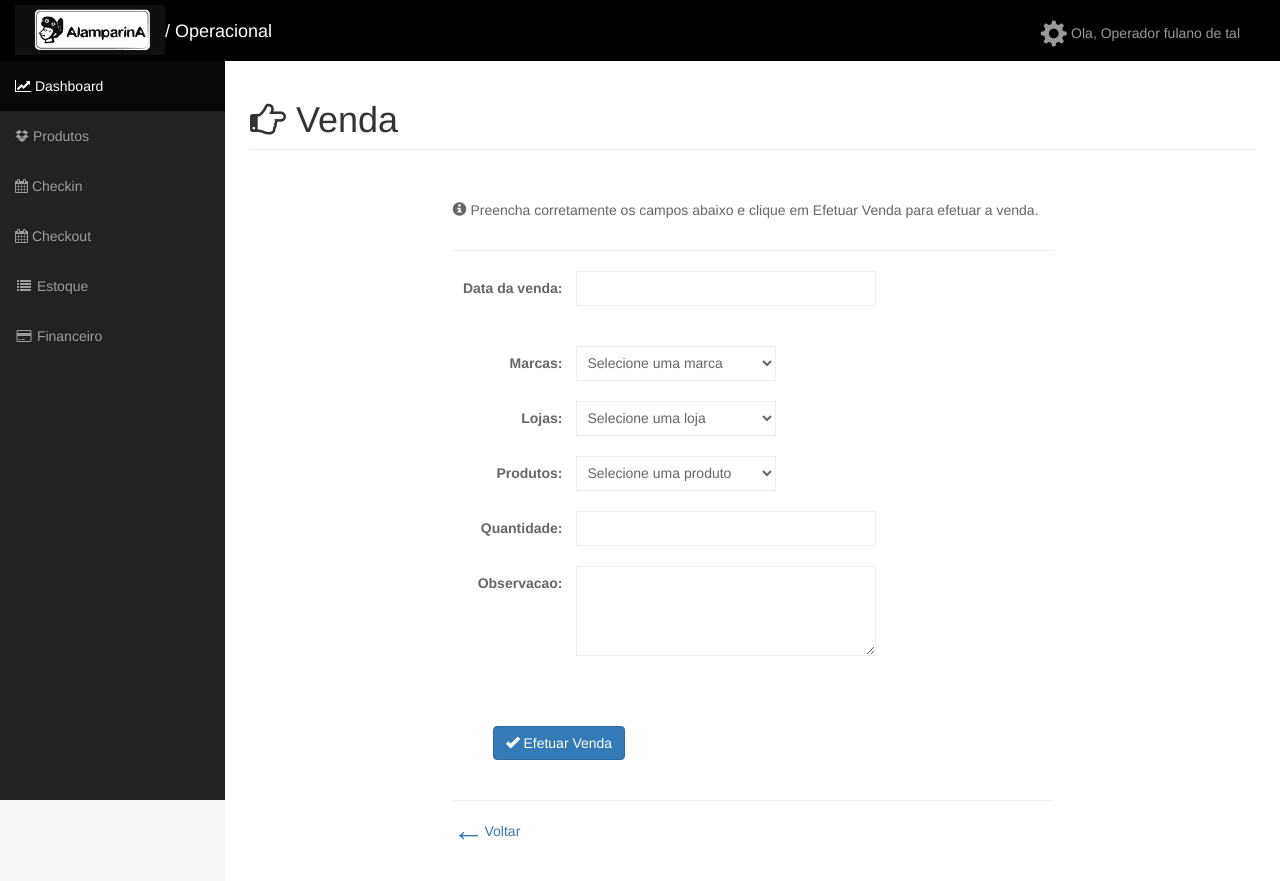
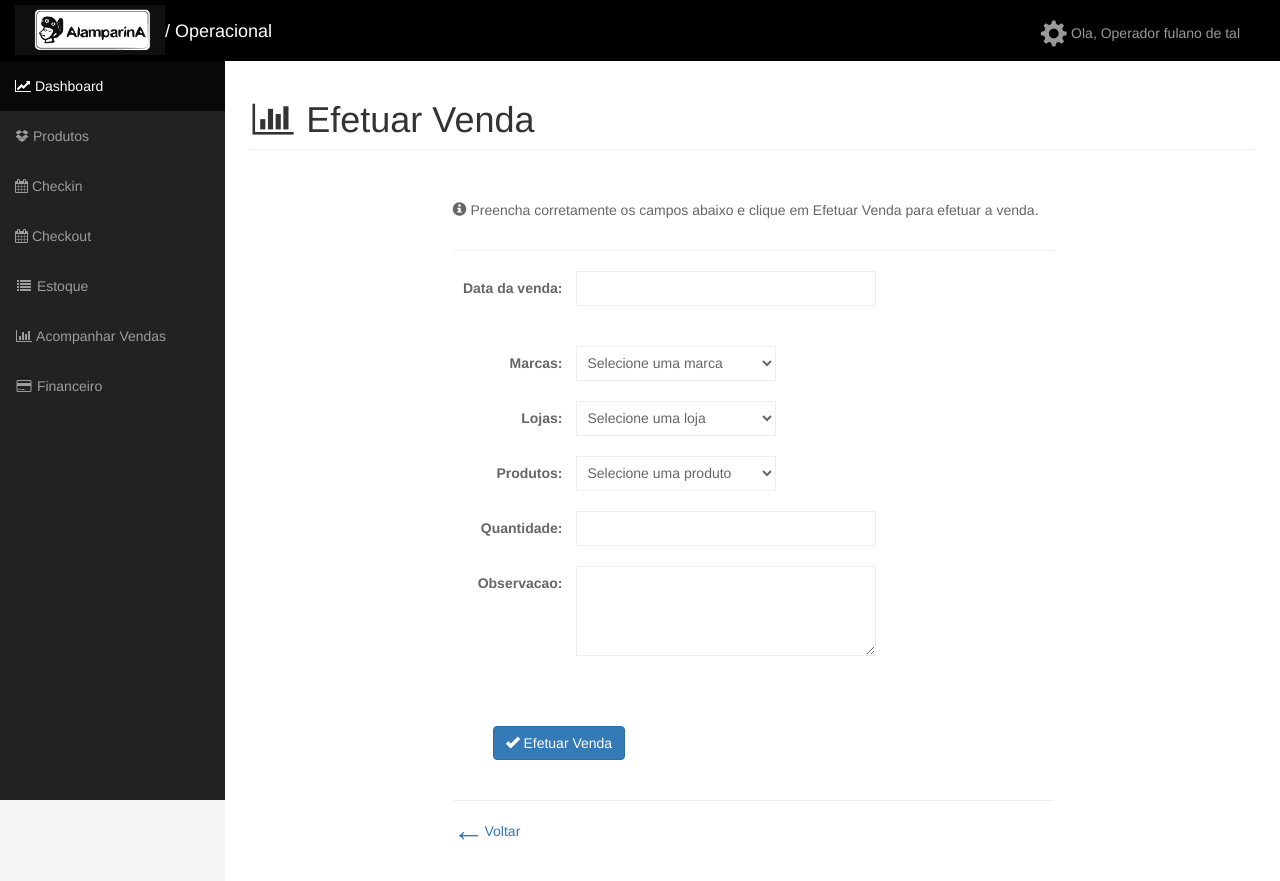
Before and after one commit to robertocsp/alamparina, a Django app: page /operacional/realizar-venda/ in a window 1280 px wide. Run offline with Django 3.2, Linux system fonts and the light colour scheme; data that the repository does not hold is empty; parts of the project's set-up code (start-up, migrations or seed data) failed here and were passed over; some libraries are stand-ins or nearby versions.

Commit message:
alteracoes dashboard e estoque

```diff
--- a/alamparina/static/alamparina/js/applications.js
+++ b/alamparina/static/alamparina/js/applications.js
@@ -19,6 +19,6 @@ $.datepicker.regional['pt-BR'] = {
         yearSuffix: ''};
 $.datepicker.setDefaults($.datepicker.regional['pt-BR']);
 
-$("#id_dia_agendamento").datepicker({
+$("#id_dia_agendamento, #id_dtrealizado").datepicker({
     dateFormat: "dd/mm/yy"
 });
--- a/alamparina/templates/includes/layout_principal_marca.html
+++ b/alamparina/templates/includes/layout_principal_marca.html
@@ -43,10 +43,10 @@
                     </li>
                     <li>
                         <a href="/marca/estoque"><i class="fa fa-fw fa-list"></i> Estoque</a>
-                    </li><!--
+                    </li>
                     <li>
                         <a href="bootstrap-elements.html"><i class="fa fa-fw fa-bar-chart-o"></i> Acompanhar Vendas</a>
-                    </li>-->
+                    </li>
                     <li>
                         <a href="/marca/financeiro"><i class="fa fa-fw fa-credit-card"></i> Financeiro</a>
                     </li><!--
--- a/alamparina/templates/includes/layout_principal_operacional.html
+++ b/alamparina/templates/includes/layout_principal_operacional.html
@@ -45,13 +45,13 @@
                         <a href="/operacional/lista-checkout"><i class="fa fa-calendar"></i> Checkout</a>
                     </li>
                     <li>
-                        <a href="/marca/estoque"><i class="fa fa-fw fa-list"></i> Estoque</a>
-                    </li><!--
+                        <a href="/operacional/estoque"><i class="fa fa-fw fa-list"></i> Estoque</a>
+                    </li>
                     <li>
-                        <a href="bootstrap-elements.html"><i class="fa fa-fw fa-bar-chart-o"></i> Acompanhar Vendas</a>
-                    </li>-->
+                        <a href="/operacional/vendas"><i class="fa fa-fw fa-bar-chart-o"></i> Acompanhar Vendas</a>
+                    </li>
                     <li>
-                        <a href="/marca/financeiro"><i class="fa fa-fw fa-credit-card"></i> Financeiro</a>
+                        <a href="/operacional/financeiro"><i class="fa fa-fw fa-credit-card"></i> Financeiro</a>
                     </li><!--
                     <li>
                         <a href="index-rtl.html"><i class="fa fa-fw fa-link"></i> Recomendar Marca</a>
--- /dev/null
+++ b/alamparina/templates/marca_acompanhar_venda.html
@@ -0,0 +1,6 @@
+{% extends "includes/layout_principal_marca.html" %}
+{% block tituloPagina %}<i class="fa fa-fw fa-bar-chart-o"></i> Acompanhar Vendas {% endblock %}
+
+{% block conteudo %}
+
+{% endblock %}
--- /dev/null
+++ b/alamparina/templates/operacional_acompanhar_venda.html
@@ -0,0 +1,6 @@
+{% extends "includes/layout_principal_operacional.html" %}
+{% block tituloPagina %}<i class="fa fa-fw fa-bar-chart-o"></i> Acompanhar Vendas {% endblock %}
+
+{% block conteudo %}
+
+{% endblock %}
--- a/alamparina/templates/realizar_venda.html
+++ b/alamparina/templates/realizar_venda.html
@@ -1,5 +1,5 @@
 {% extends "includes/layout_principal_operacional.html" %}
-{% block tituloPagina %}<i class="fa fa-hand-o-right"></i> Venda {% endblock %}
+{% block tituloPagina %}<i class="fa fa-fw fa-bar-chart-o"></i> Efetuar Venda {% endblock %}
 
 {% block conteudo %}
 <div class="box-formulario">
--- a/operacional/views.py
+++ b/operacional/views.py
@@ -431,7 +431,7 @@ def realizar_venda(request):
         checkout.marca = Marca.objects.get(id=request.POST['marca'])
         checkout.loja = Loja.objects.get(id=request.POST['loja'])
         checkout.produto = Produto.objects.get(id=request.POST['produto'])
-        checkout.dtrealizado = request.POST['dtrealizado']
+        checkout.dtrealizado = datetime.datetime.strptime(request.POST['dtrealizado'], '%d/%m/%Y')
         estoque = Estoque.objects.get(loja=checkout.loja,produto=checkout.produto)
         checkout.quantidade = int(request.POST['quantidade'])
 
```
